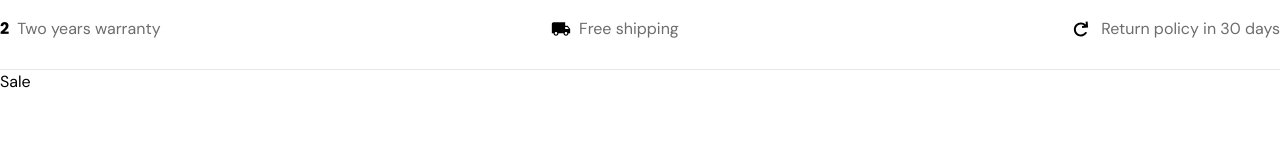
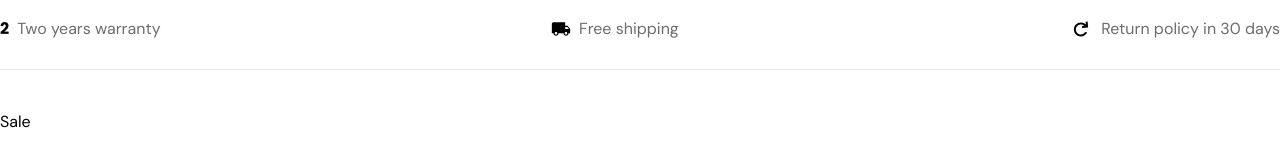
Before and after one commit to noorjsdivs/orebishop, a React (Create React App) app: page / in a window 1280 px wide. Shown: the part 592-758 px from the top of the page. Built offline with nearby package versions, Linux system fonts and the light colour scheme.

Commit message:
sale page modified

```diff
--- a/src/components/home/Sale/Sale.js
+++ b/src/components/home/Sale/Sale.js
@@ -1,7 +1,7 @@
 import React from "react";
 
 const Sale = () => {
-  return <div>Sale</div>;
+  return <div className="max-w-container mx-auto py-10">Sale</div>;
 };
 
 export default Sale;
```
Also changed, not shown: src/pages/Offer/Offer.js (renamed from src/pages/Home/Offer/Offer.js).
